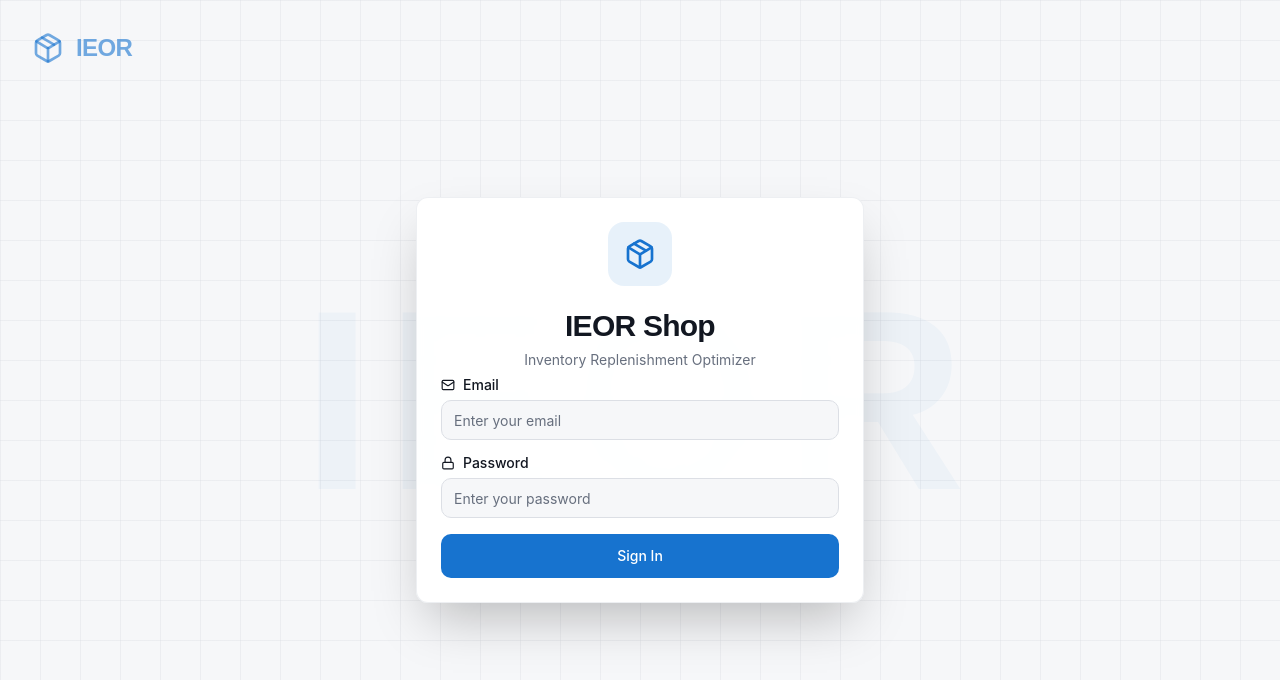
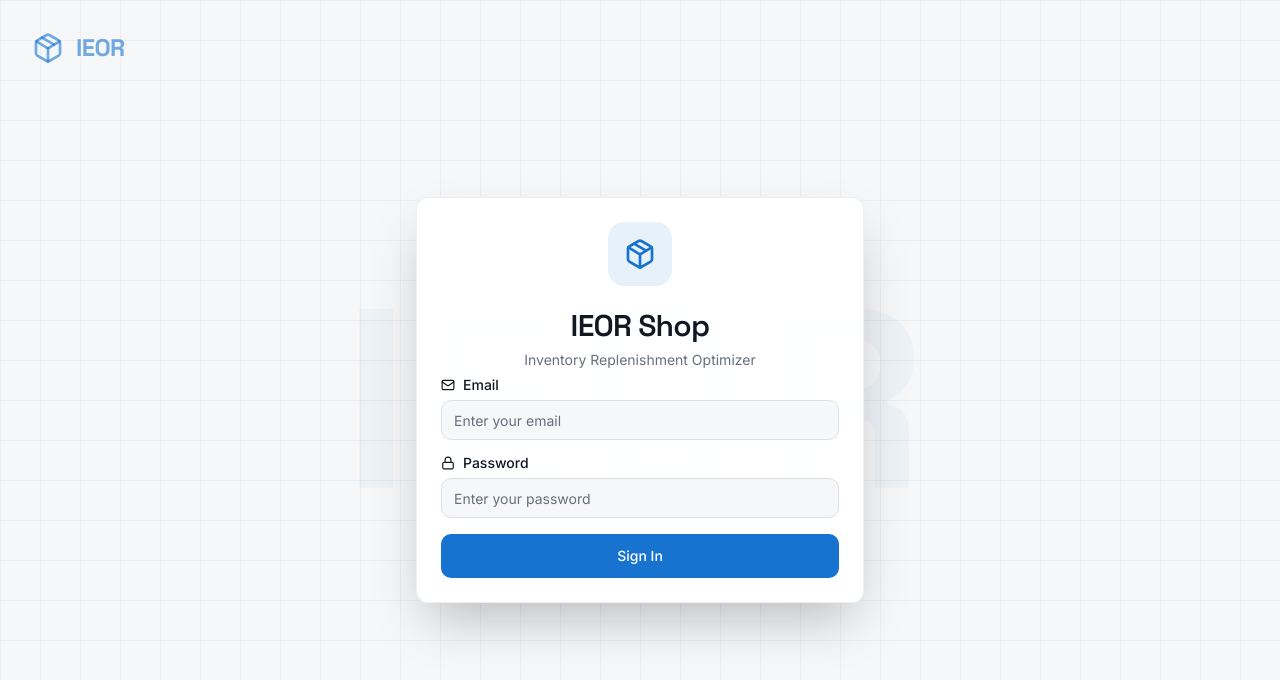
Before and after one commit to anamsadarul-byte/IEOR-Shop, a React (Vite) app: page / in a window 1280 px wide. Shown: the top 680 px of the page. Built offline with nearby package versions, Linux system fonts and the light colour scheme; the HTML template or start-up script is replaced by a standard one.

Commit message:
fix css import order

```diff
--- a/src/index.css
+++ b/src/index.css
@@ -1,8 +1,8 @@
+@import url('https://fonts.googleapis.com/css2?family=Space+Grotesk:wght@400;500;600;700&family=Inter:wght@300;400;500;600&display=swap');
+
 @tailwind base;
 @tailwind components;
 @tailwind utilities;
-
-@import url('https://fonts.googleapis.com/css2?family=Space+Grotesk:wght@400;500;600;700&family=Inter:wght@300;400;500;600&display=swap');
 
 /* IEOR Shop Dashboard Design System */
 
```
